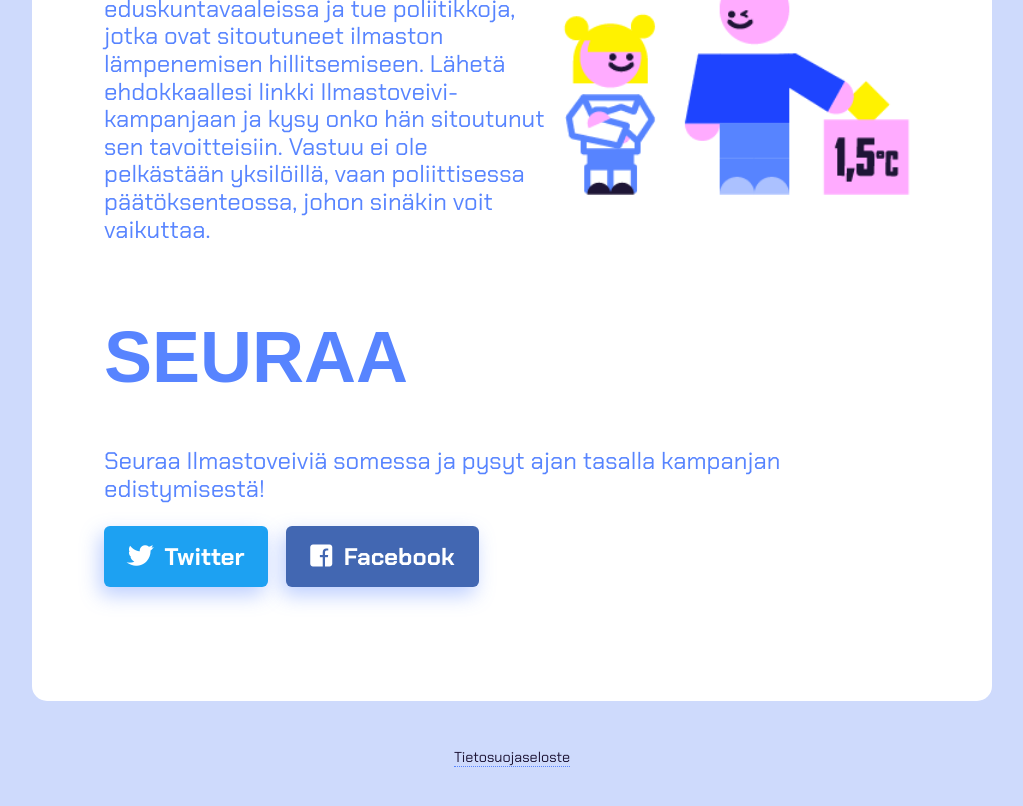
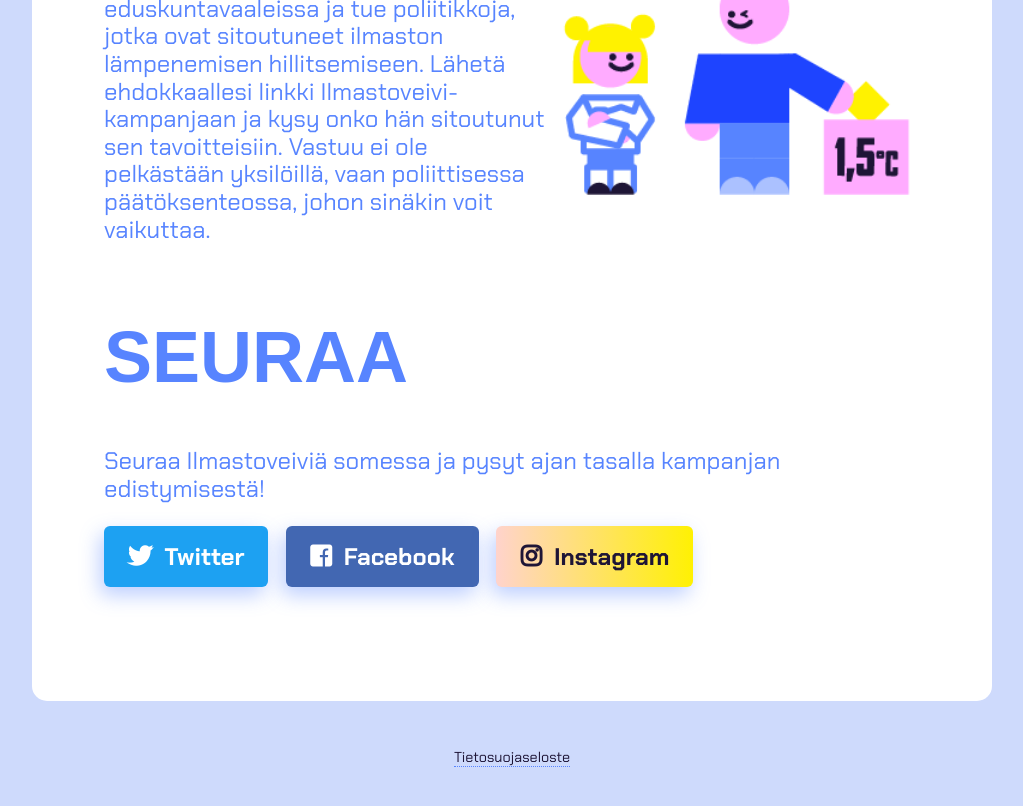
Before and after one commit to ilmastoveivi/ilmastoveivi.github.io, a Jekyll site: the page built from kiitos.md, in a window 1280 px wide and 900 px high, scrolled down 1926 px. Shown: the top 806 px of the window, without its empty margins (128-1151 px from the left). Built offline with Jekyll 4.4.1, drawn with Linux system fonts in a browser that asks for light colours; nearby versions of some CDN libraries; some web fonts are replaced.

Commit message:
Added Instagram button to thank you page

```diff
--- a/_layouts/thanks.html
+++ b/_layouts/thanks.html
@@ -135,6 +135,7 @@
               <div class="buttons">
                   <a href="https://twitter.com/{{site.twitter}}" target="_blank" class="button small twitter"><i class="fab fa-twitter"></i> Twitter</a>
                   <a href="https://www.facebook.com/{{site.facebook}}" target="_blank" class="button small facebook"><i class="fab fa-facebook-square"></i> Facebook</a>
+                  <a href="https://www.instagram.com/{{site.instagram}}" target="_blank" class="button small instagram"><i class="fab fa-instagram"></i> Instagram</a>
               </div>
             </div>
 
```
